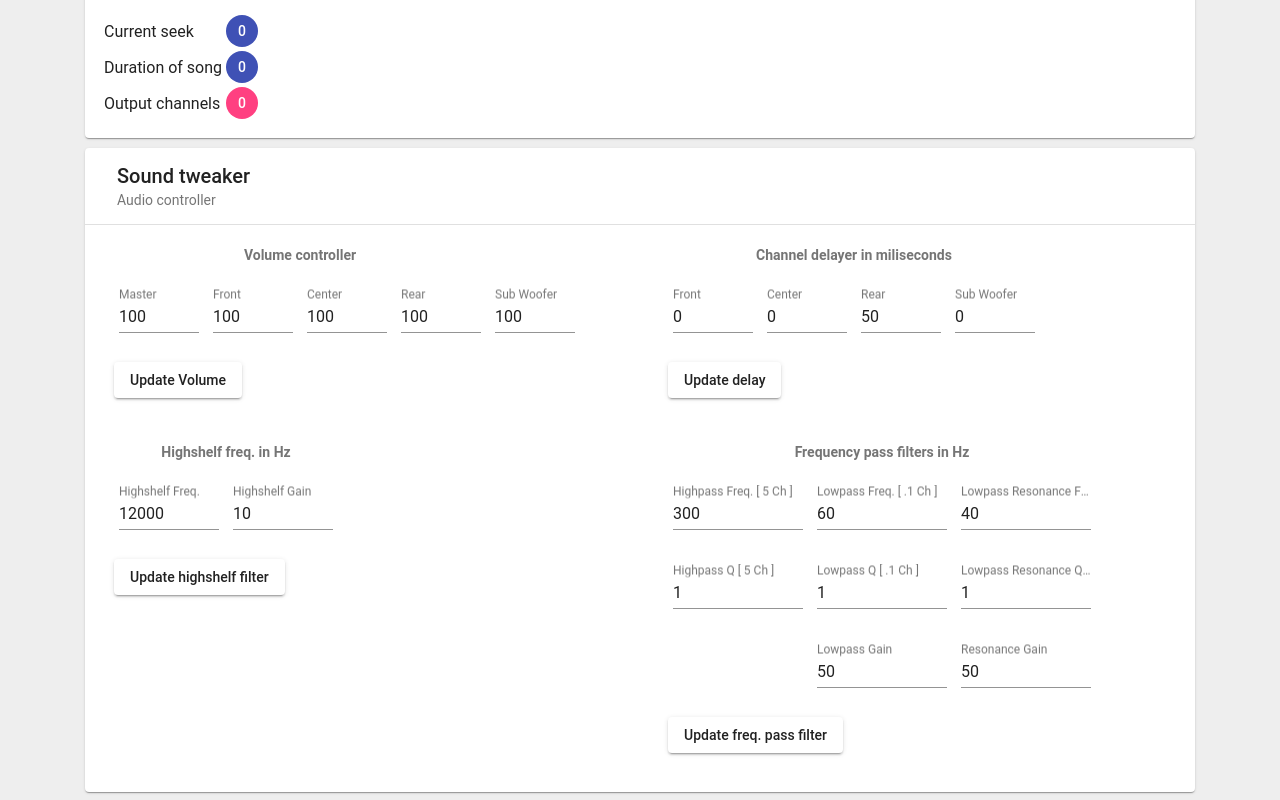
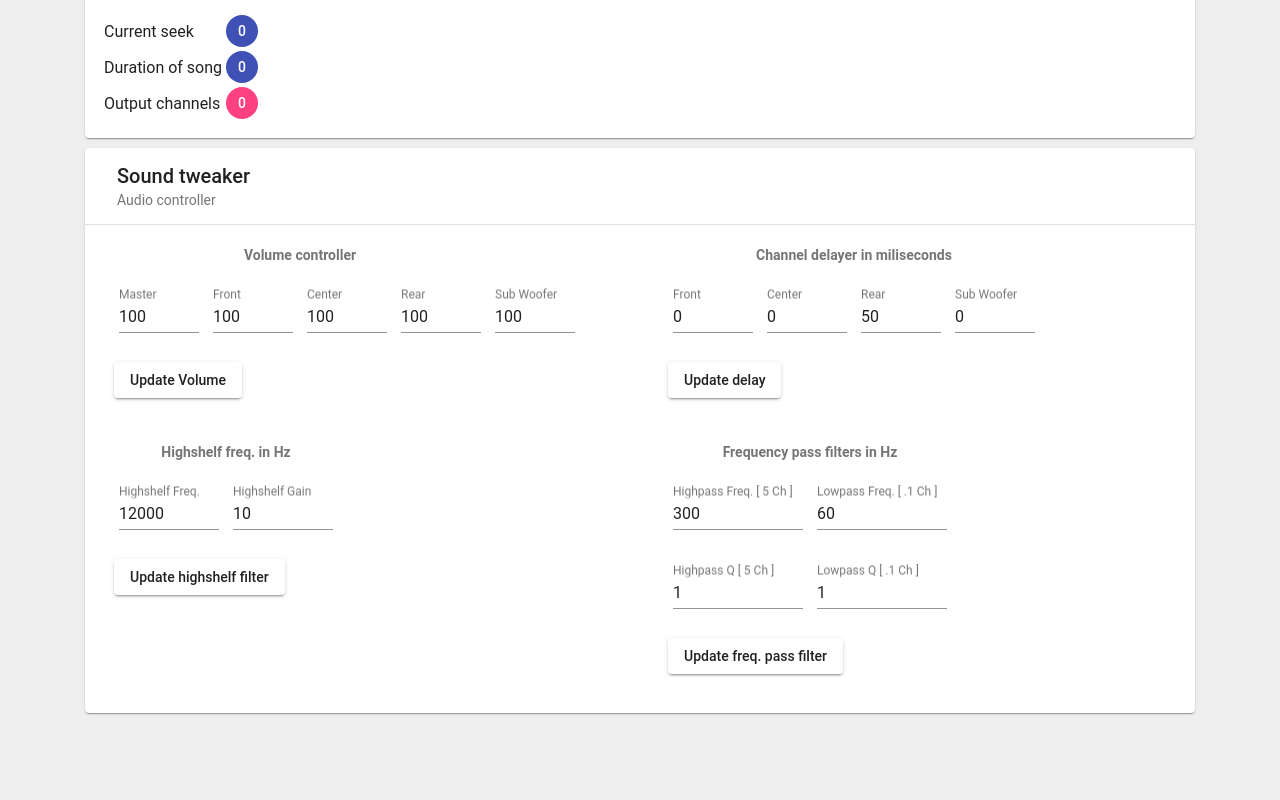
Before and after one commit to avinashmanohar/advancedaudioplayer, an Angular app: page / in a window 1280 px wide. Shown: the part 309-1109 px from the top of the page. After the commit the page ends 1030 px from the top, so only its background shows below. Built offline with nearby package versions, Linux system fonts and the light colour scheme.

Commit message:
Removed etxa low pas filter, wow effect was mising

```diff
--- a/src/app/app.component.html
+++ b/src/app/app.component.html
@@ -208,7 +208,7 @@
           <div class="col">
             <table style="margin:20px 10px;">
               <tr>
-                <th colspan="3">
+                <th colspan="2">
                   <mat-card-subtitle>Frequency pass filters in Hz</mat-card-subtitle>
                 </th>
               </tr>
@@ -225,12 +225,6 @@
                       [(ngModel)]="lowPassFreq" [ngModelOptions]="{standalone: true}">
                   </mat-form-field>
                 </td>
-                <td>
-                  <mat-form-field style="width: 130px;margin: 5px;">
-                    <input matInput #message maxlength="256" placeholder="Lowpass Resonance Freq. [ .1 Ch ]"
-                      type="number" [(ngModel)]="lowPassResonanceFreq" [ngModelOptions]="{standalone: true}">
-                  </mat-form-field>
-                </td>
               </tr>
               <tr>
                 <td>
@@ -245,30 +239,9 @@
                       [(ngModel)]="lowPassQ" [ngModelOptions]="{standalone: true}">
                   </mat-form-field>
                 </td>
-                <td>
-                  <mat-form-field style="width: 130px;margin: 5px;">
-                    <input matInput #message maxlength="256" placeholder="Lowpass Resonance Q [ .1 Ch ]" type="number"
-                      [(ngModel)]="lowPassResonanceQ" [ngModelOptions]="{standalone: true}">
-                  </mat-form-field>
-                </td>
               </tr>
               <tr>
-                <td>&nbsp;</td>
-                <td>
-                  <mat-form-field style="width: 130px;margin: 5px;">
-                    <input matInput #message maxlength="256" placeholder="Lowpass Gain" type="number"
-                      [(ngModel)]="subwooferLowPassGain" [ngModelOptions]="{standalone: true}">
-                  </mat-form-field>
-                </td>
-                <td>
-                  <mat-form-field style="width: 130px;margin: 5px;">
-                    <input matInput #message maxlength="256" placeholder="Resonance Gain" type="number"
-                      [(ngModel)]="subwooferLowPassResonanceGain" [ngModelOptions]="{standalone: true}">
-                  </mat-form-field>
-                </td>
-              </tr>
-              <tr>
-                <td colspan="3">
+                <td colspan="2">
                   <button (click)="updateHighPassFilter()" mat-raised-button style="margin-right: 10px;">
                     Update freq. pass filter
                   </button>
--- a/src/app/app.component.ts
+++ b/src/app/app.component.ts
@@ -35,9 +35,6 @@ export class AppComponent implements OnInit {
   centerGain = 100;
   subwooferGain = 100;
 
-  subwooferLowPassGain = 50;
-  subwooferLowPassResonanceGain = 50;
-
   // Delay variables
   frontDelay = 0;
   centerDelay = 0;
@@ -47,9 +44,6 @@ export class AppComponent implements OnInit {
   // Filters variables
   lowPassFreq = 60;
   lowPassQ = 1;
-  lowPassResonanceFreq = 40;
-  lowPassResonanceQ = 1;
-
   highPassFreq = 300; // Hz
   highPassQ = 1;
 
@@ -162,12 +156,6 @@ export class AppComponent implements OnInit {
     this.audio.highPassFreq = this.highPassFreq;
     this.audio.lowPassQ = this.lowPassQ;
     this.audio.highPassQ = this.highPassQ;
-
-    // New
-    this.audio.lowPassResonanceFreq = this.lowPassResonanceFreq;
-    this.audio.lowPassResonanceQ = this.lowPassResonanceQ;
-    this.audio.subwooferLowPassGain = this.subwooferLowPassGain;
-    this.audio.subwooferLowPassResonanceGain = this.subwooferLowPassResonanceGain;
     this.audio.updateHighPassFilter();
   }
 
--- a/src/app/shared/audio.service.ts
+++ b/src/app/shared/audio.service.ts
@@ -27,9 +27,6 @@ export class AudioService {
   private gainSL: GainNode;
   private gainSR: GainNode;
 
-  private gainLowPassSW: GainNode;
-  private gainLowPassResonanceSW: GainNode;
-
   private delayL: DelayNode;
   private delayR: DelayNode;
   private delayC: DelayNode;
@@ -43,7 +40,6 @@ export class AudioService {
   private filterHighPassSL: BiquadFilterNode;
   private filterHighPassSR: BiquadFilterNode;
   private filterLowPassSW: BiquadFilterNode;
-  private filterLowPassSWResonance: BiquadFilterNode;
 
   private filterHighShelfL: BiquadFilterNode;
   private filterHighShelfR: BiquadFilterNode;
@@ -64,9 +60,6 @@ export class AudioService {
   public centerGain = 100;
   public subwooferGain = 100;
 
-  public subwooferLowPassGain = 50;
-  public subwooferLowPassResonanceGain = 50;
-
   // Delay variables
   public frontDelay = 0 / 1000;
   public surroundDelay = 50 / 1000;
@@ -80,9 +73,6 @@ export class AudioService {
   public lowPassQ = 1;
   public highShelfFreq = 12000;
   public highShelfGain = 10;
-
-  public lowPassResonanceFreq = 40;
-  public lowPassResonanceQ = 1;
 
   playSound(url: string, position: number) {
     this.http.get(url, {
@@ -155,9 +145,6 @@ export class AudioService {
     this.gainSL = this.context.createGain();
     this.gainSR = this.context.createGain();
 
-    this.gainLowPassSW = this.context.createGain();
-    this.gainLowPassResonanceSW = this.context.createGain();
-
     this.delayL = this.context.createDelay();
     this.delayR = this.context.createDelay();
     this.delayC = this.context.createDelay();
@@ -178,7 +165,6 @@ export class AudioService {
     this.filterHighShelfSR = this.context.createBiquadFilter();
 
     this.filterLowPassSW = this.context.createBiquadFilter();
-    this.filterLowPassSWResonance = this.context.createBiquadFilter();
     // Required stuff start ends
 
     // start connecting
@@ -237,13 +223,7 @@ export class AudioService {
     this.updateDelay();
 
 
-    this.delaySW.connect(this.gainLowPassSW);
-    this.delaySW.connect(this.gainLowPassResonanceSW);
-
-    this.gainLowPassSW.connect(this.filterLowPassSW);
-    this.gainLowPassResonanceSW.connect(this.filterLowPassSWResonance);
-
-
+    this.delaySW.connect(this.filterLowPassSW);
 
     this.delayL.connect(this.filterHighShelfL);
     this.delayR.connect(this.filterHighShelfR);
@@ -269,7 +249,6 @@ export class AudioService {
     this.filterHighPassR.connect(merger, 0, 1); // Right
     this.filterHighPassC.connect(merger, 0, 2); // Center
     this.filterLowPassSW.connect(merger, 0, 3); // Sub Woofer
-    this.filterLowPassSWResonance.connect(merger, 0, 3); // Sub Woofer
     this.filterHighPassSL.connect(merger, 0, 4); // Surround Left
     this.filterHighPassSR.connect(merger, 0, 5); // Surround Right
 
@@ -347,13 +326,6 @@ export class AudioService {
     this.filterLowPassSW.type = 'lowpass'; // For subwoofer
     this.filterLowPassSW.frequency.value = this.lowPassFreq;
     this.filterLowPassSW.Q.value = this.lowPassQ;
-    this.gainLowPassSW.gain.value = this.subwooferLowPassGain / 100;
-
-
-    this.filterLowPassSWResonance.type = 'lowpass'; // For subwoofer
-    this.filterLowPassSWResonance.frequency.value = this.lowPassResonanceFreq;
-    this.filterLowPassSWResonance.Q.value = this.lowPassResonanceQ;
-    this.gainLowPassResonanceSW.gain.value = this.subwooferLowPassResonanceGain / 100;
 
     this.filterHighPassL.type = 'highpass';
     this.filterHighPassL.frequency.value = this.highPassFreq; // Hz;
@@ -399,7 +371,7 @@ export class AudioService {
   updateGain() {
     this.allGain.gain.value = this.masterGain / 100;
     this.gainL.gain.value = this.frontGain / 100;
-    this.gainR.gain.value = this.frontGain / 100;
+    this.gainR.gain.value = this.frontGain / 100
     this.gainC.gain.value = this.centerGain / 100;
     this.gainSW.gain.value = this.subwooferGain / 100;
     this.gainSL.gain.value = this.surroundGain / 100;
```
